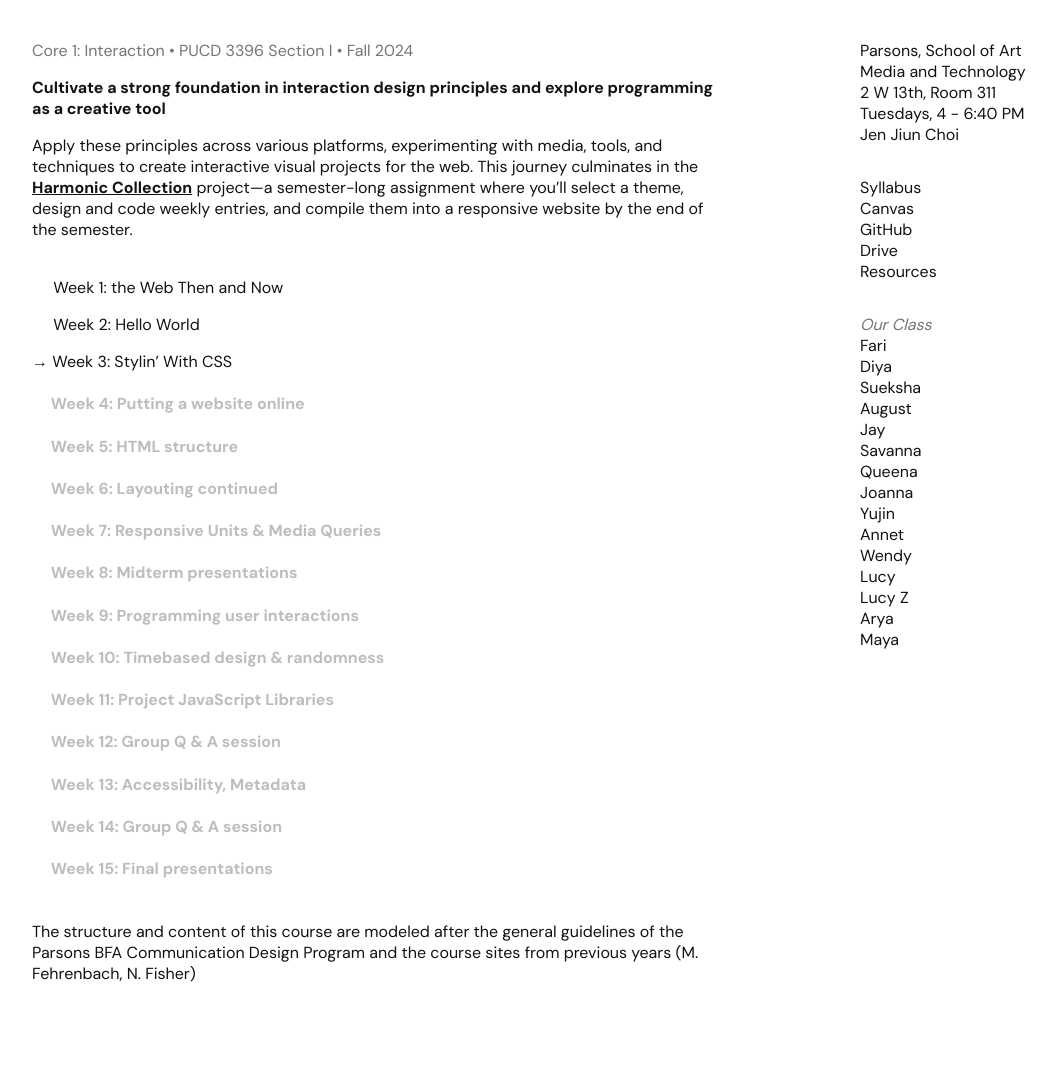
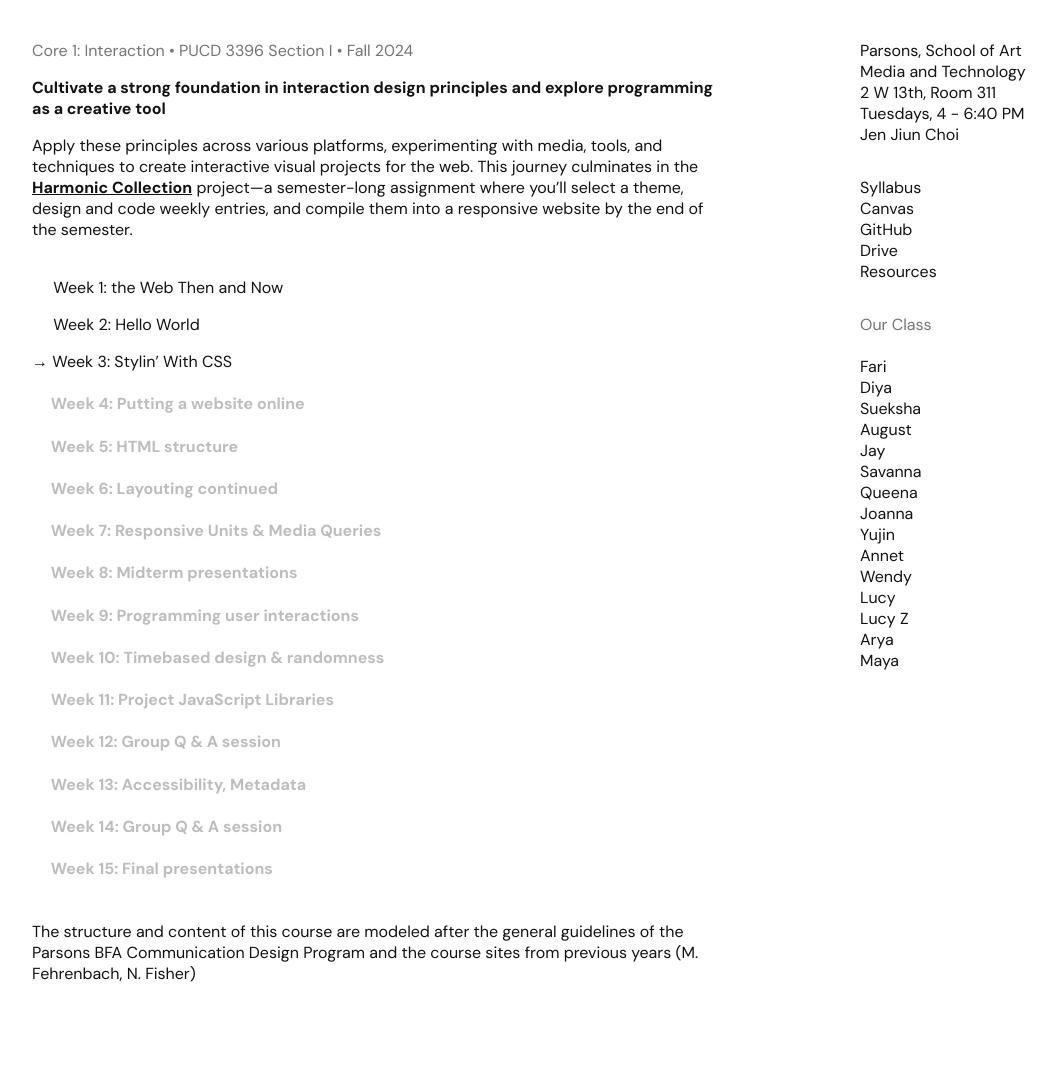
Before and after one commit to core1-interaction/core1-interaction.github.io, a Jekyll site: the page built from index.md, in a window 1280 px wide. Shown: the whole page, without its empty margins (108-1165 px from the left). Built offline with Jekyll 4.4.1, drawn with Linux system fonts in a browser that asks for light colours.

Commit message:
Update default.html

```diff
--- a/_layouts/default.html
+++ b/_layouts/default.html
@@ -31,7 +31,7 @@
                 <a href="https://core1-interaction.github.io/resources.html">Resources</a></p>
             </div>
               <div class="links">
-                <p><span style="color: #757575;"><i>Our Class</i></span><br>
+                <p><span style="color: #757575;">Our Class</span><br><br>
                 <a href="" target="_blank">Fari</a><br>
                 <a href="" target="_blank">Diya</a><br>
                 <a href="" target="_blank">Sueksha</a><br>
```
